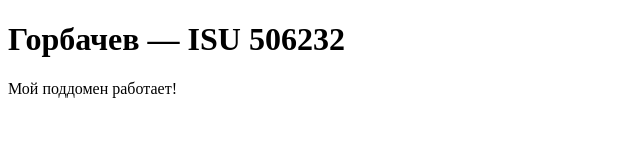
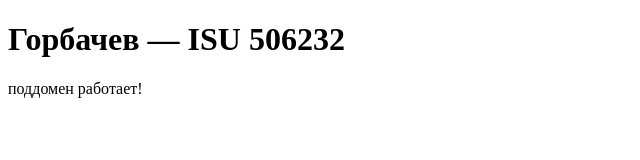
Before and after one commit to Mikilled/osint-hijacking, a plain HTML site: page index.html in a window 1280 px wide. Shown: the full height of the page, 0-640 px from the left. Drawn offline with Linux system fonts and the light colour scheme.

Commit message:
Update index.html

```diff
--- a/index.html
+++ b/index.html
@@ -6,6 +6,6 @@
 </head>
 <body>
   <h1>Горбачев — ISU 506232</h1>
-  <p>Мой поддомен работает!</p>
+  <p>поддомен работает!</p>
 </body>
 </html>
```
